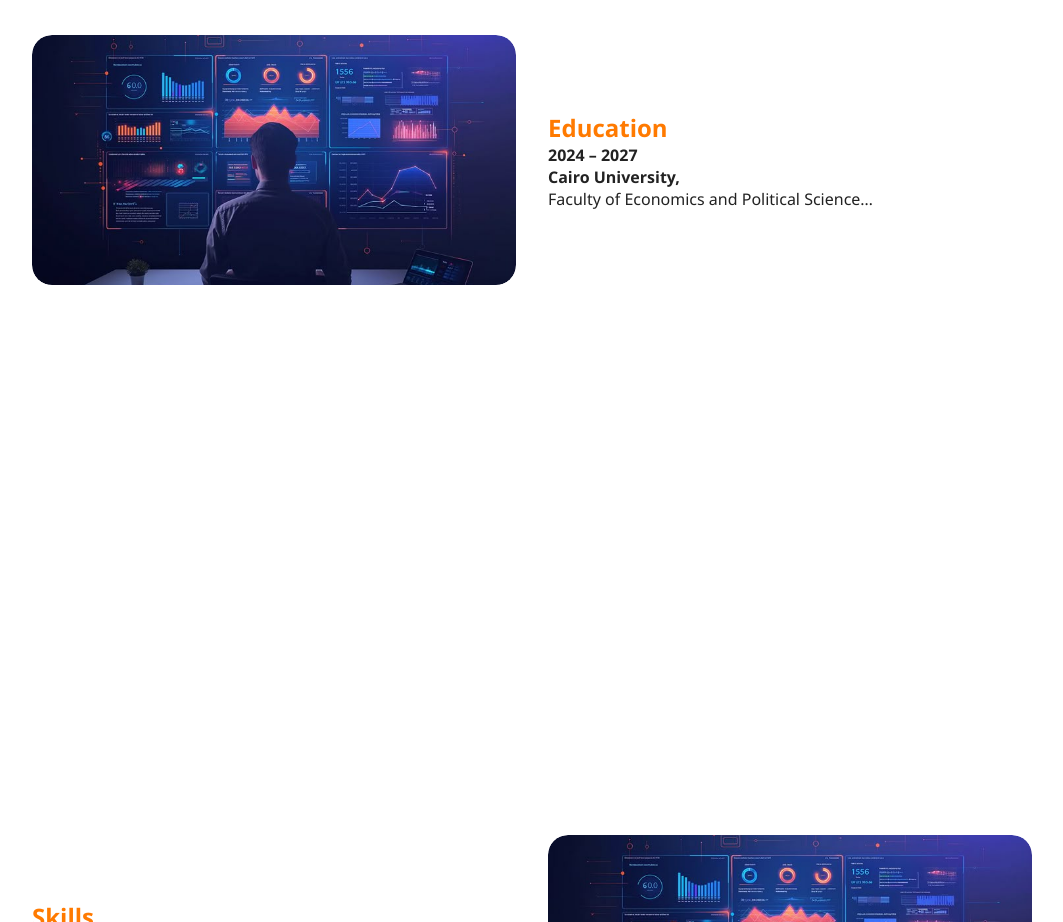
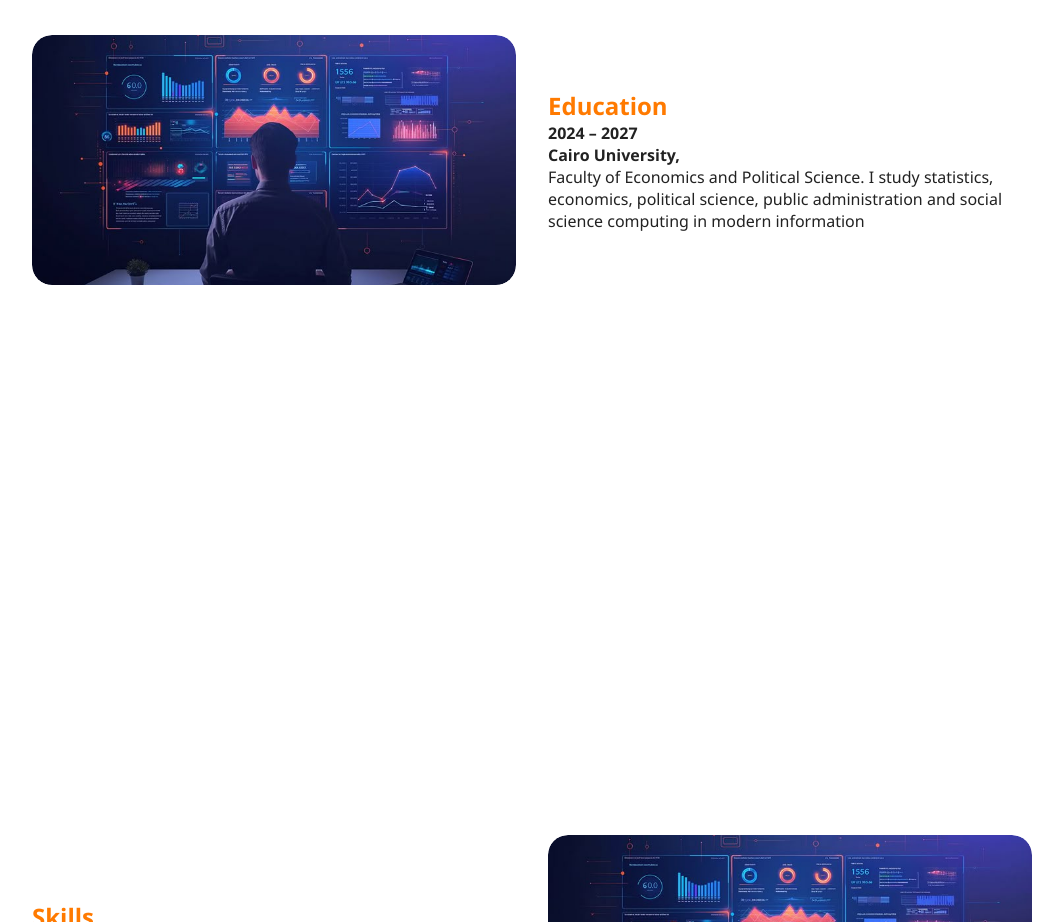
Before and after one commit to pola-moukhtar/portfolio, a plain HTML site: page index.html in a window 1280 px wide. Shown: the part 1840-2762 px from the top of the page, without its empty margins (154-1217 px from the left). Drawn offline with Linux system fonts and the light colour scheme.

Commit message:
Update index.html

```diff
--- a/index.html
+++ b/index.html
@@ -217,7 +217,7 @@ footer{
       <h1>Education</h1>
       <p><strong>2024 – 2027</strong><br>
          <strong>Cairo University,</strong><br>
-         Faculty of Economics and Political Science…</p>
+        Faculty of Economics and Political Science. I study statistics, economics, political science, public administration and social science computing in modern information</p>
     </div>
     <div class="photo">
       <img src="xx.jpg" alt="Education Photo">
```
